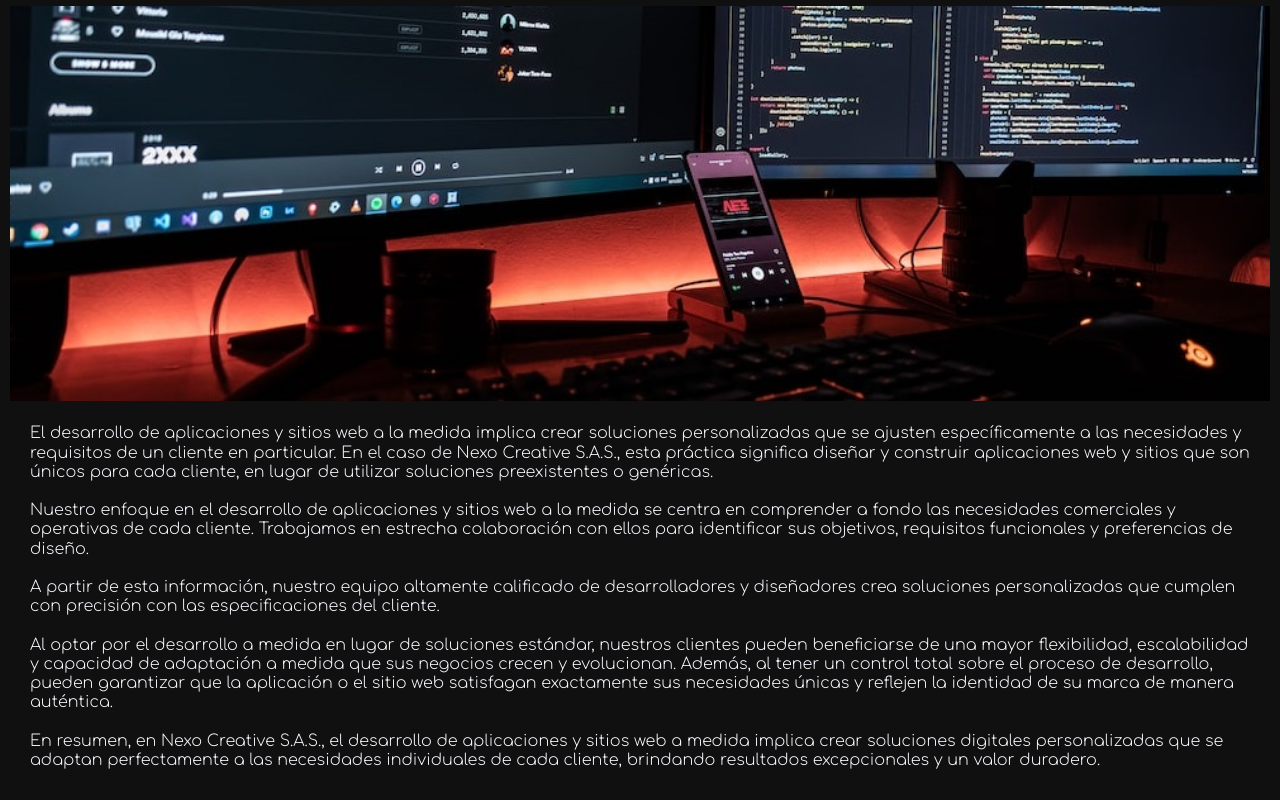
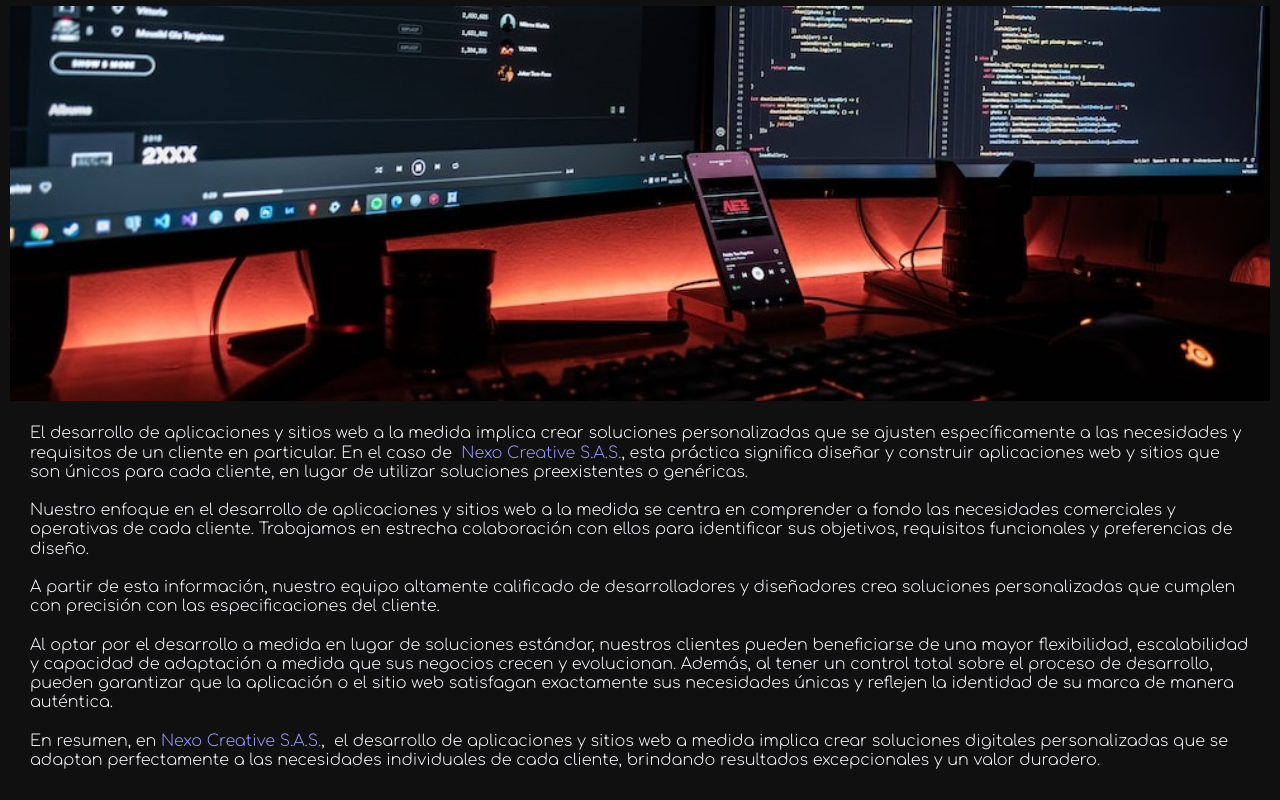
Before and after one commit to LedicaCo/NexoCreative, a React (Vite) app: page / in a window 1280 px wide. Shown: the part 4223-5023 px from the top of the page. Built offline with nearby package versions, Linux system fonts and the light colour scheme.

Commit message:
Actualización repositorio

```diff
--- a/src/assets/css/desarrollo-a-la-medida.css
+++ b/src/assets/css/desarrollo-a-la-medida.css
@@ -27,6 +27,10 @@
             padding: 20px;
             color: ghostwhite;
             line-height: 1.2em;
+
+            .highlight-name {
+                color: #9999ff;
+            }
         }
     }
 
--- a/src/components/DesarrolloALaMedida.jsx
+++ b/src/components/DesarrolloALaMedida.jsx
@@ -13,8 +13,8 @@ const DesarrolloALaMedida = () => {
           <p className="dev-text">
             El desarrollo de aplicaciones y sitios web a la medida implica crear
             soluciones personalizadas que se ajusten específicamente a las
-            necesidades y requisitos de un cliente en particular. En el caso de
-            Nexo Creative S.A.S., esta práctica significa diseñar y construir
+            necesidades y requisitos de un cliente en particular. En el caso de &nbsp;
+            <strong className="highlight-name">Nexo Creative S.A.S.</strong>, esta práctica significa diseñar y construir
             aplicaciones web y sitios que son únicos para cada cliente, en lugar
             de utilizar soluciones preexistentes o genéricas. <br /><br /> Nuestro enfoque en
             el desarrollo de aplicaciones y sitios web a la medida se centra en comprender a fondo las necesidades comerciales y
@@ -30,7 +30,7 @@ const DesarrolloALaMedida = () => {
             control total sobre el proceso de desarrollo, pueden garantizar que
             la aplicación o el sitio web satisfagan exactamente sus necesidades
             únicas y reflejen la identidad de su marca de manera auténtica. <br /><br /> En
-            resumen, en Nexo Creative S.A.S., el desarrollo de aplicaciones y
+            resumen, en <strong className="highlight-name">Nexo Creative S.A.S.</strong>,&nbsp; el desarrollo de aplicaciones y
             sitios web a medida implica crear soluciones digitales
             personalizadas que se adaptan perfectamente a las necesidades
             individuales de cada cliente, brindando resultados excepcionales y
```
